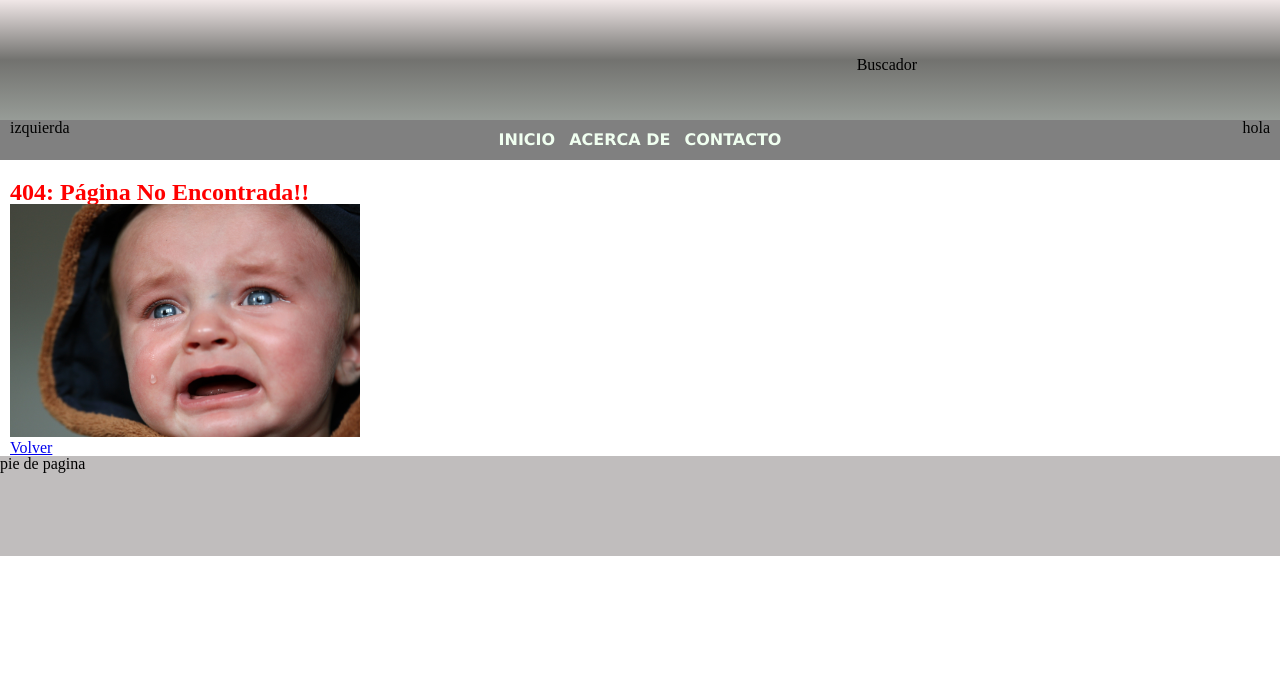
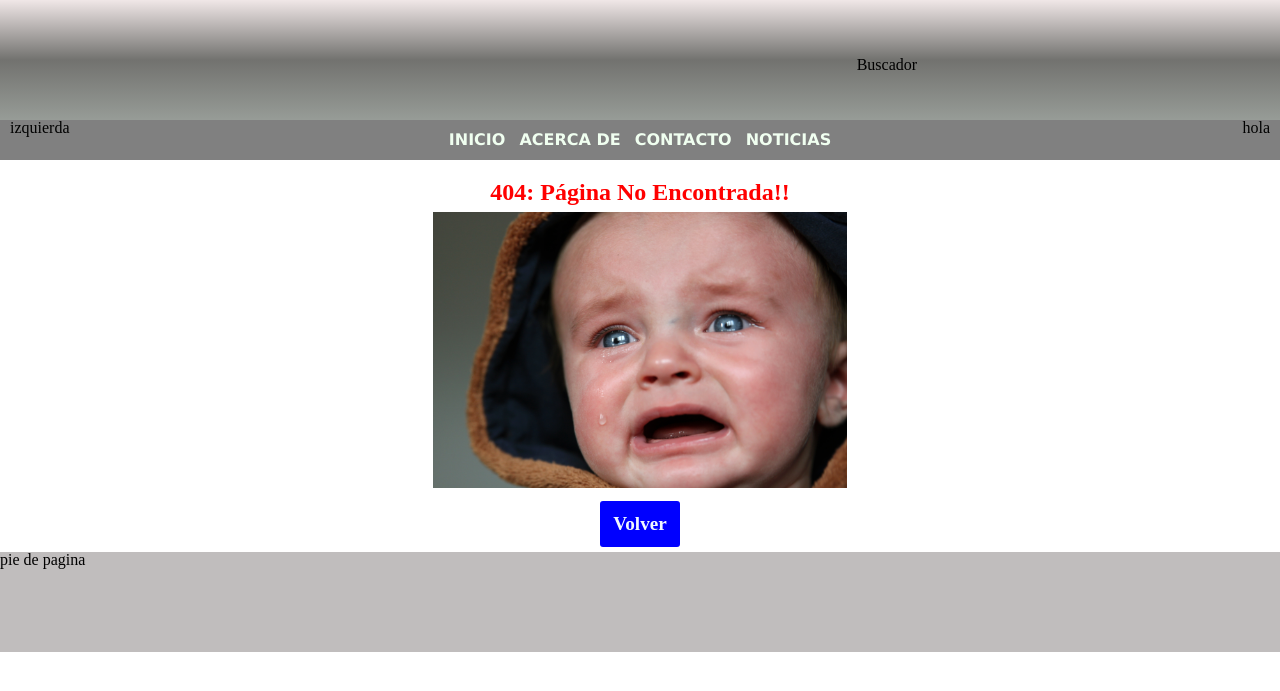
Before and after one commit to segundogaldames/cib-302-3500, a PHP site: page /cib302-3500/error/error in a window 1280 px wide. Shown: the top 691 px of the page. Run offline with PHP 8.4, Linux system fonts and the light colour scheme.

Commit message:
Ajustes en pagina error y creacion del modulo Contacto

```diff
--- a/views/error/error.php
+++ b/views/error/error.php
@@ -1,12 +1,13 @@
 <section>
-
-    <article>
+    <div></div>
+    <div class="error-center">
         <h1 class="error-title">404: Página No Encontrada!!</h1>
         <p>
-            <img src="<?= $_layoutParams['ruta_img'] ?>img_404.jpg" alt="" width="350">
+            <img class="error-img" src="<?= $_layoutParams['ruta_img'] ?>img_404.jpg" alt="" width="100%">
         </p>
         <p>
-            <a href="<?= $_layoutParams['root'] ?>">Volver</a>
+            <a href="<?= $_layoutParams['root'] ?>" class="btn btn-primary">Volver</a>
         </p>
-    </article>
+    </div>
+    <div></div>
 </section>
--- a/views/layout/default/css/styles.css
+++ b/views/layout/default/css/styles.css
@@ -72,16 +72,46 @@ section{
 .articulo{
     width: 100%;
 }
+.btn{
+    text-align: center;
+    padding: 0.7em;
+    display: inline-block;
+    margin: 5px;
+    font-size: 1.2em;
+    text-decoration: none;
+    font-weight: bolder;
+    border-radius: 3px 3px 3px 3px;
+    -webkit-border-radius: 3px 3px 3px 3px;
+    -moz-border-radius: 3px 3px 3px 3px;
+    -ms-border-radius: 3px 3px 3px 3px;
+    -o-border-radius: 3px 3px 3px 3px;
+}
+.btn-primary{
+    background-color: blue;
+    color: aliceblue;
+}
+.btn-primary:hover{
+    background-color: rgb(69, 69, 222);
+}
 .center{
     text-align: center;
 }
 .center ul li{
     display: inline-block;
 }
+.error-center{
+    text-align: center;
+}
+.error-img{
+    margin-top: 5px;
+    margin-bottom: 5px;
+}
 .error-title{
     color: red;
     font-size: 24px;
     font-weight: bold;
+    display: block;
+    margin-bottom: 3px;
 }
 .left{
     text-align: left;
--- a/views/layout/default/header.php
+++ b/views/layout/default/header.php
@@ -42,7 +42,10 @@
                     <a href="#">Acerca de</a>
                 </li>
                 <li>
-                    <a href="<?= $_layoutParams['root'] ?>contacto">Contacto</a>
+                    <a href="<?= $_layoutParams['root'] ?>contactos">Contacto</a>
+                </li>
+                <li>
+                    <a href="<?= $_layoutParams['root'] ?>noticias">Noticias</a>
                 </li>
             </ul>
         </div>
```
Also changed, not shown: controllers/contactosController.php (added, +16 -0 lines), views/contactos/index.php (added, +22 -0 lines).
